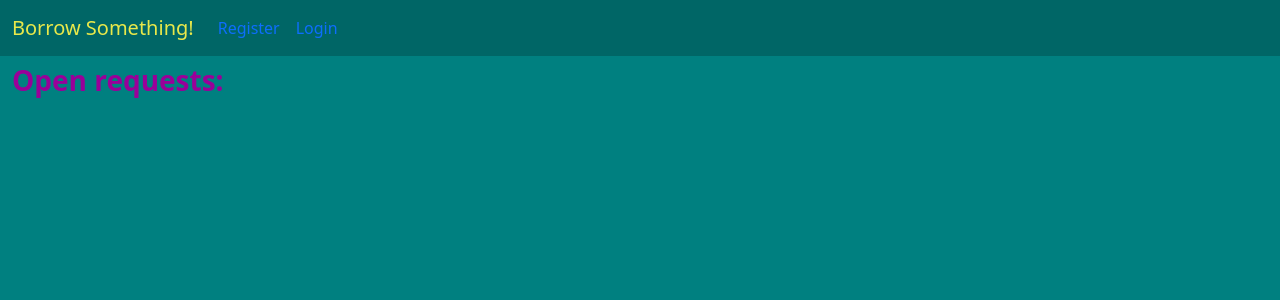
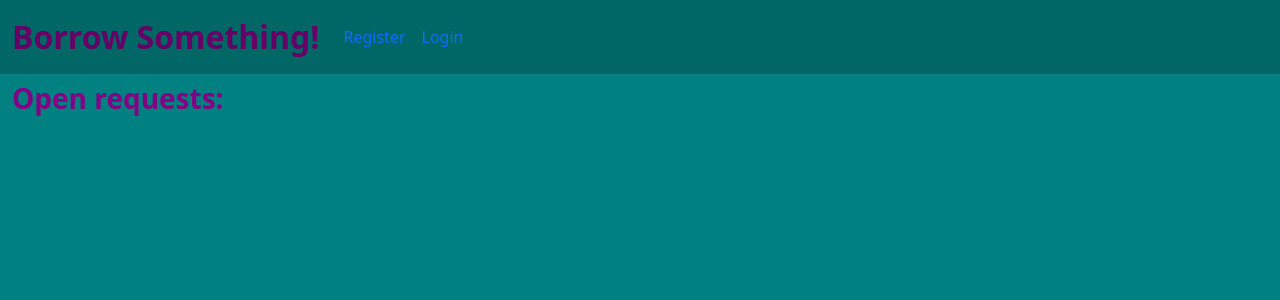
Before and after one commit to SiJiL82/borrow_something, a Django app: page / in a window 1280 px wide. Shown: the top 300 px of the page. Run offline with Django 3.2, Linux system fonts and the light colour scheme; data that the repository does not hold is empty; parts of the project's set-up code (start-up, migrations or seed data) failed here and were passed over.

Commit message:
Set home link styles

```diff
--- a/static/css/style.css
+++ b/static/css/style.css
@@ -47,7 +47,7 @@ a:hover {
 }
 
 h3 {
-    color: hsl(var(--brand-colour), 30%);
+    color: hsl(var(--brand-colour), 26%);
     font-weight: bolder;
 }
 
@@ -69,3 +69,13 @@ h3 {
 .nm-navbar {
     background: hsl(var(--background-colour), 20%);
 }
+
+.navbar-brand {
+    color: hsl(var(--brand-colour), 20%);
+    font-size: xx-large;
+    font-weight: 900;
+}
+
+.navbar-brand:hover {
+    color: hsl(var(--brand-colour), 20%);
+}
```
